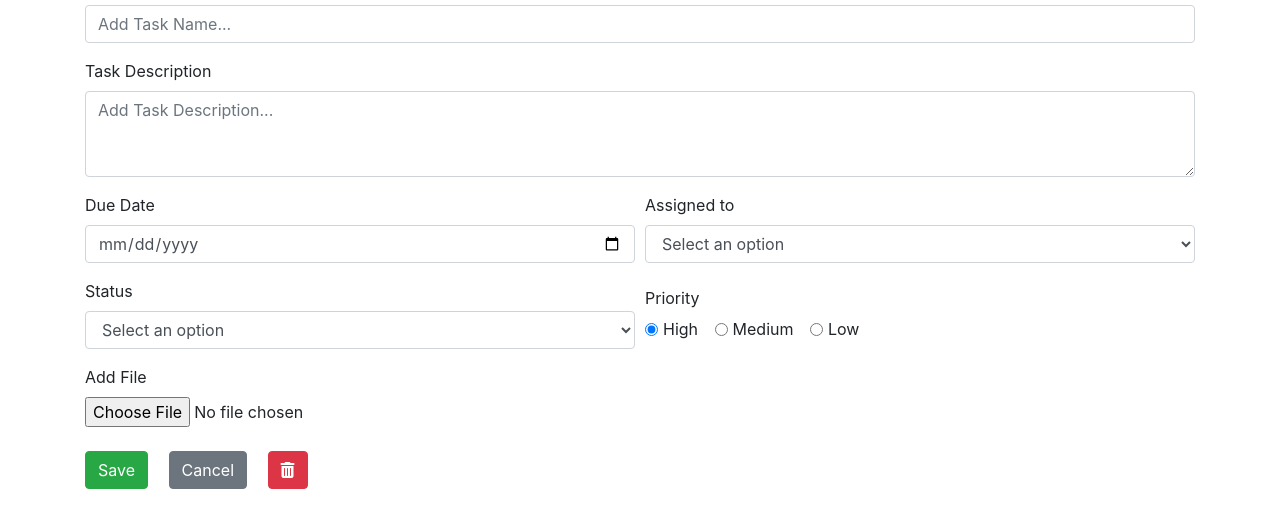
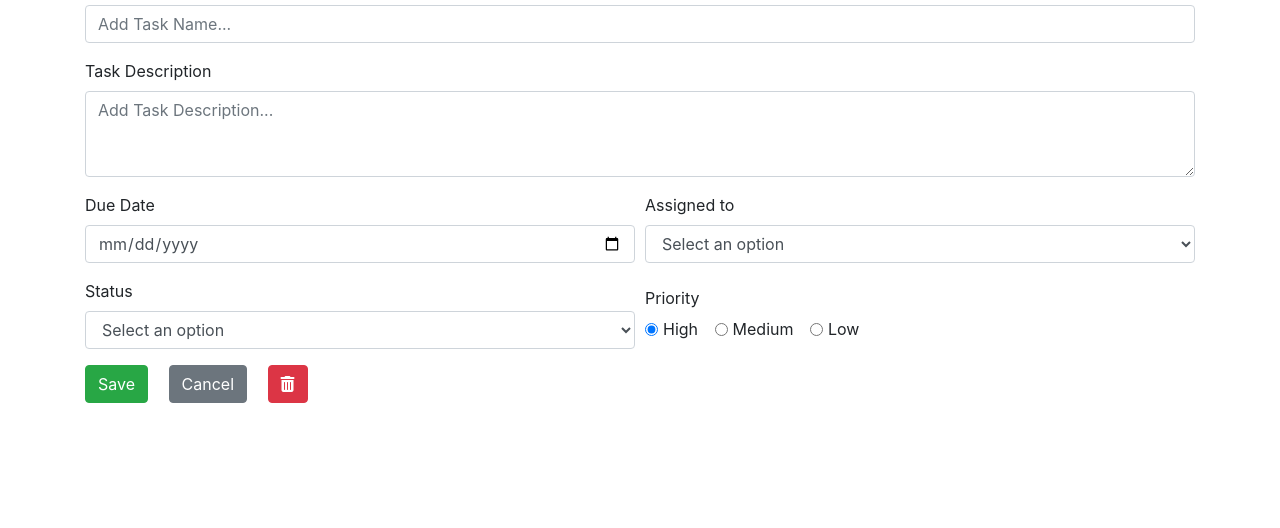
Before and after one commit to mehthara/GA-JWD-final-project, a plain HTML site: page task_form.html in a window 1280 px wide. Shown: the part 218-746 px from the top of the page. Drawn offline with nearby package versions, Linux system fonts and the light colour scheme.

Commit message:
delete attach file in task form

```diff
--- a/task_form.html
+++ b/task_form.html
@@ -87,10 +87,6 @@
                       </div>
                   </fieldset>
               </div>
-              <div class="form-group mb-4">
-                    <label for="addFile">Add File</label>
-                    <input type="file" class="form-control-file" id="addFile">
-              </div>
 
               <button type="submit" class="btn btn-success">Save</button>
               <button type="submit" class="btn btn-secondary mx-3">Cancel</button>
```
